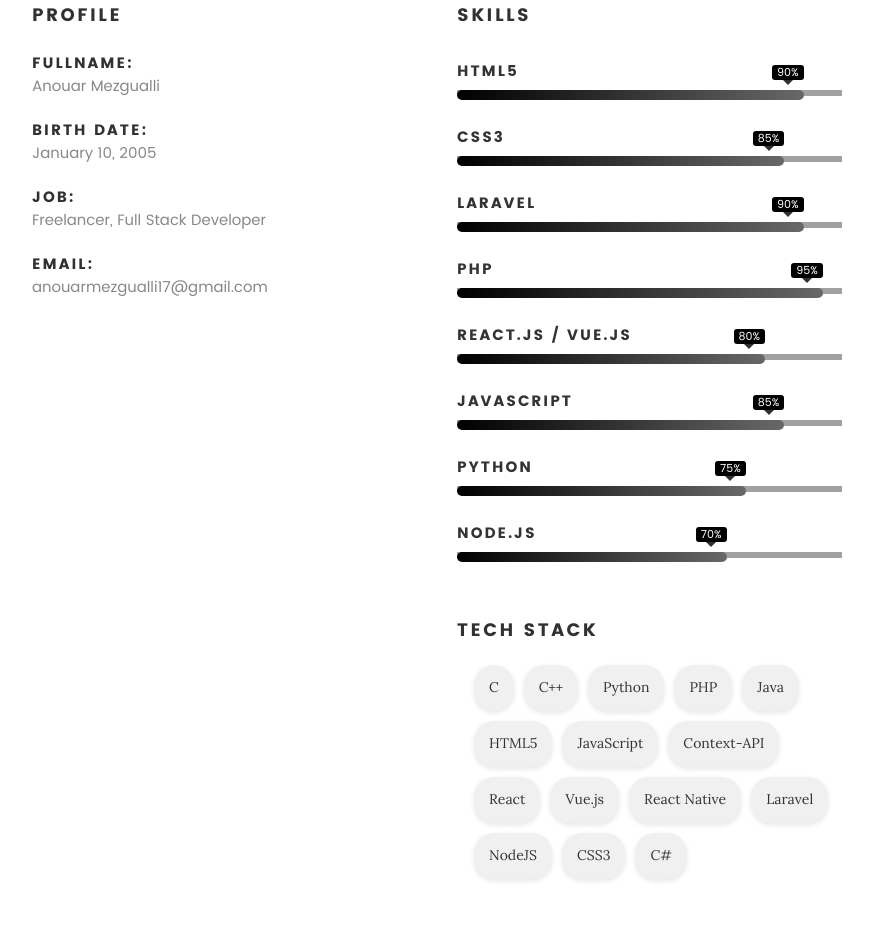
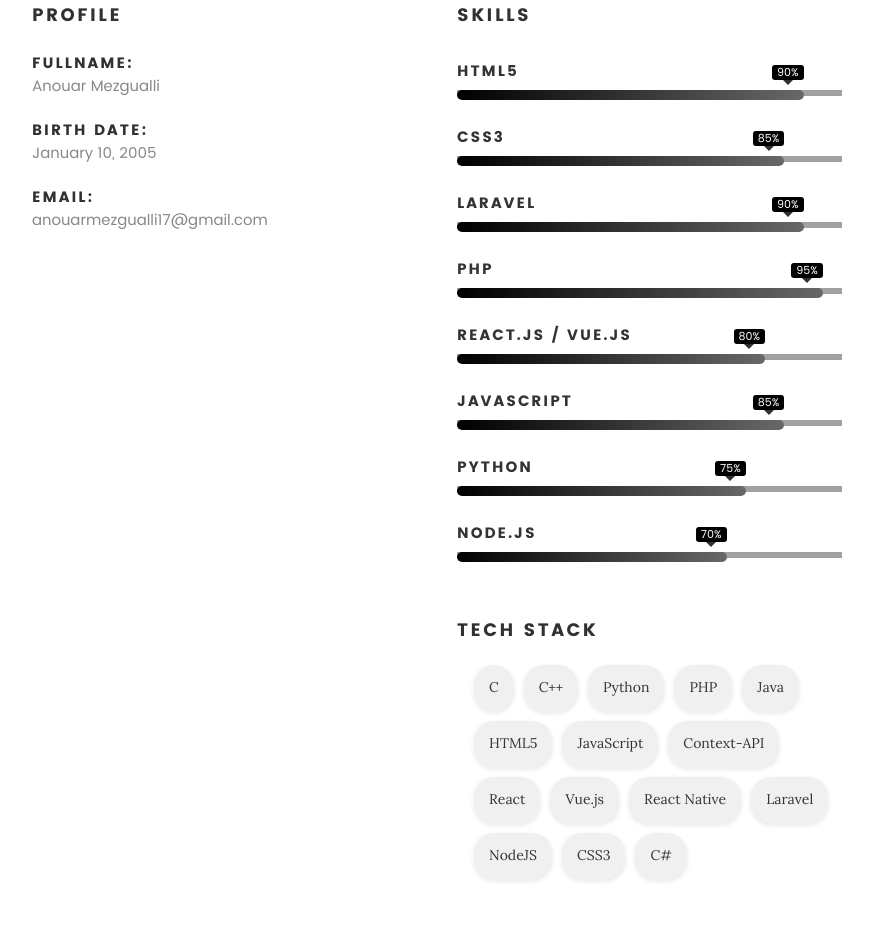
Before and after one commit to anrmz/am.dev, a plain HTML site: page index.html in a window 1280 px wide. Shown: the part 1241-2183 px from the top of the page, without its empty margins (203-1076 px from the left). Drawn offline with Linux system fonts and the light colour scheme; files whose address does not match are found by name.

Commit message:
Update index.html

```diff
--- a/index.html
+++ b/index.html
@@ -525,10 +525,6 @@
 					<li>
 						<strong>Birth Date:</strong>
 						<span>January 10, 2005</span>
-					</li>
-					<li>
-						<strong>Job:</strong>
-						<span>Freelancer, Full Stack Developer</span>
 					</li>
 					<li>
 						<strong>Email:</strong>
```
